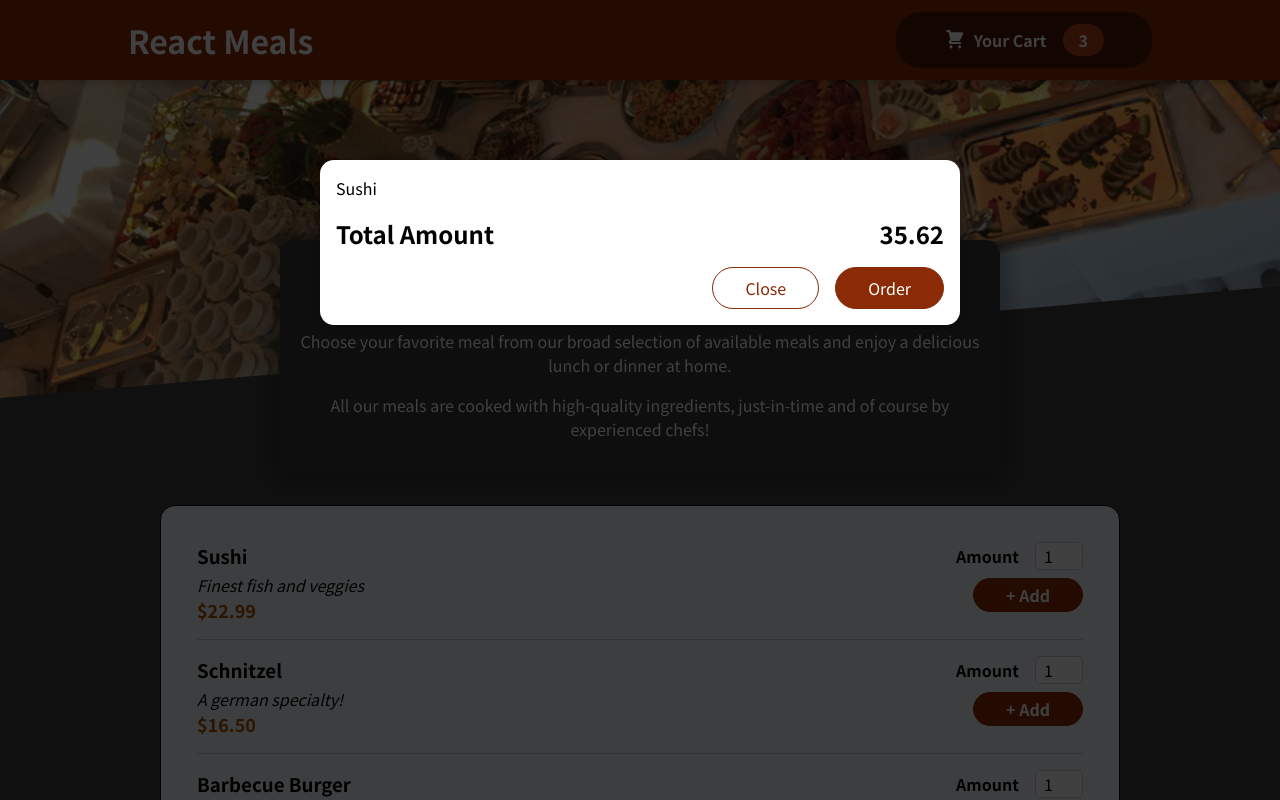
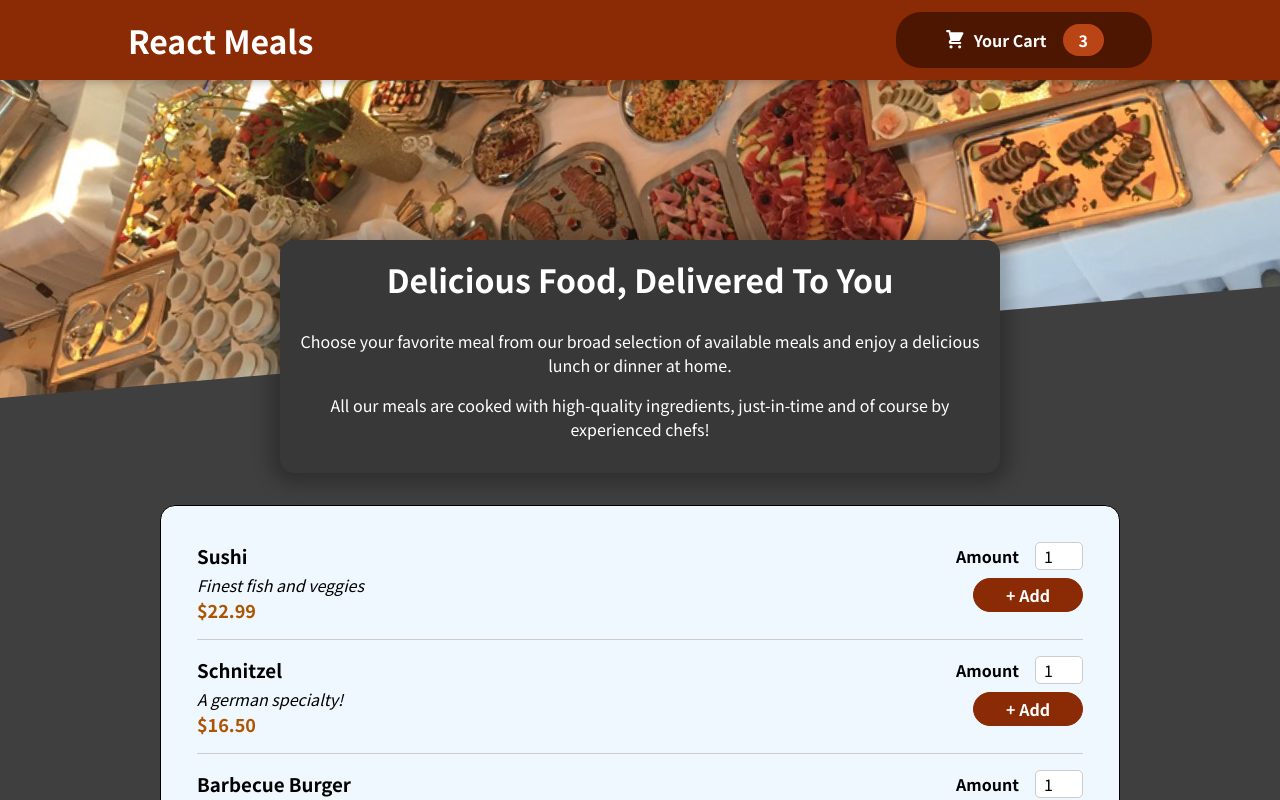
Before and after one commit to joywin2003/React-Jumpstart, a React (Create React App) app in the folder 01-starting-project/: page / in a window 1280 px wide. Shown: the top 800 px of the page. Built offline with nearby package versions, Linux system fonts and the light colour scheme.

Commit message:
added State

```diff
--- a/01-starting-project/src/App.js
+++ b/01-starting-project/src/App.js
@@ -4,10 +4,16 @@ import Cart from "./components/Cart/Cart";
 import { useState } from "react";
 function App() {
   const [cartIsShown, setCartIsShown] = useState(false);
+  const showCartHandler = () => {
+    setCartIsShown(true);
+  }
+  const hideCartHandler = () => {
+    setCartIsShown(false);
+  }
   return (
     <>
-    <Cart/>
-      <Header onClick = {setCartIsShown}/>
+   {cartIsShown && <Cart onHideCartHandler={hideCartHandler}/>}
+      <Header showCartHandler={showCartHandler} hideCartHandler = {hideCartHandler}/>
       <main>
         <Meals />
       </main>
--- a/01-starting-project/src/components/Cart/Cart.js
+++ b/01-starting-project/src/components/Cart/Cart.js
@@ -11,14 +11,14 @@ const Cart = (props) => {
   );
 
   return (
-    <Modal>
+    <Modal onClose={props.onHideCartHandler}>
       {cartItems}
       <div className={classes.total}>
         <span>Total Amount</span>
         <span>35.62</span>
       </div>
       <div className={classes.actions}>
-        <button className={classes["button--alt"]}>Close</button>
+        <button onClick={props.onHideCartHandler} className={classes["button--alt"]}>Close</button>
         <button className={classes.button}>Order</button>
       </div>
     </Modal>
--- a/01-starting-project/src/components/Layout/Header.js
+++ b/01-starting-project/src/components/Layout/Header.js
@@ -7,7 +7,7 @@ const Header = props => {
         <>
             <header className={classes.header}>
                 <h1>React Meals</h1>
-                <HeaderCart/>
+                <HeaderCart showCartHandler={props.showCartHandler} hideCartHandler = {props.hideCartHandler}/>
             </header>
             <div className={classes['main-image']}>
                 <img src={MealImage} alt="meals image" />
--- a/01-starting-project/src/components/Layout/HeaderCart.js
+++ b/01-starting-project/src/components/Layout/HeaderCart.js
@@ -1,10 +1,10 @@
 import CartIcon from "../Cart/CartIcon"
 import classes from "./HeaderCart.module.css"
 
-const HeaderCart = () => {
+const HeaderCart = (props) => {
     return (
         <>
-            <button className={classes.button}>
+            <button className={classes.button} onClick={props.showCartHandler}>
                 <span className={classes.icon}><CartIcon /></span>
                 <span>Your Cart</span>
                 <span className={classes.badge}>3</span>
--- a/01-starting-project/src/components/UI/Modal.js
+++ b/01-starting-project/src/components/UI/Modal.js
@@ -2,8 +2,8 @@ import classes from "./Modal.module.css";
 import React from "react";
 import ReactDOM from "react-dom";
 
-const Backdrop = () => {
-  return <div className={classes.backdrop}></div>;
+const Backdrop = (props) => {
+  return <div className={classes.backdrop} onClick={props.onClose}></div>;
 };
 
 
@@ -19,7 +19,7 @@ const Modal = (props) => {
   const portalElement = document.getElementById("overlay");
   return (
     <>
-      {ReactDOM.createPortal(<Backdrop />, portalElement)}
+      {ReactDOM.createPortal(<Backdrop onClose={props.onClose}/>, portalElement)}
       {ReactDOM.createPortal(
         <Overlay>{props.children}</Overlay>,
         portalElement
```
